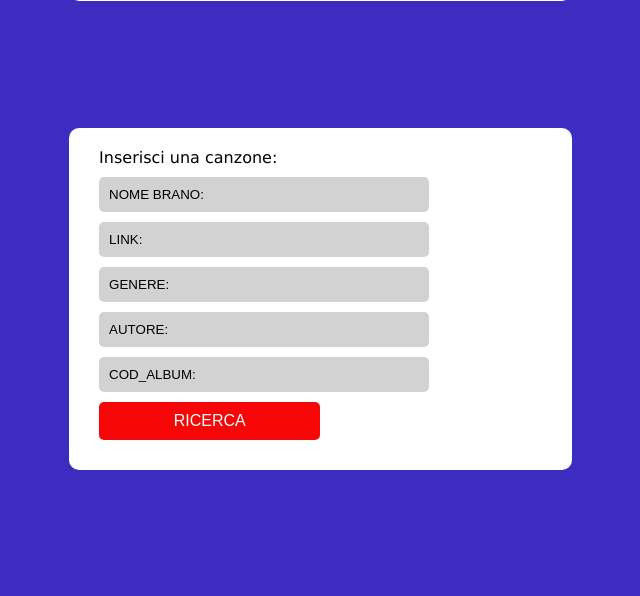
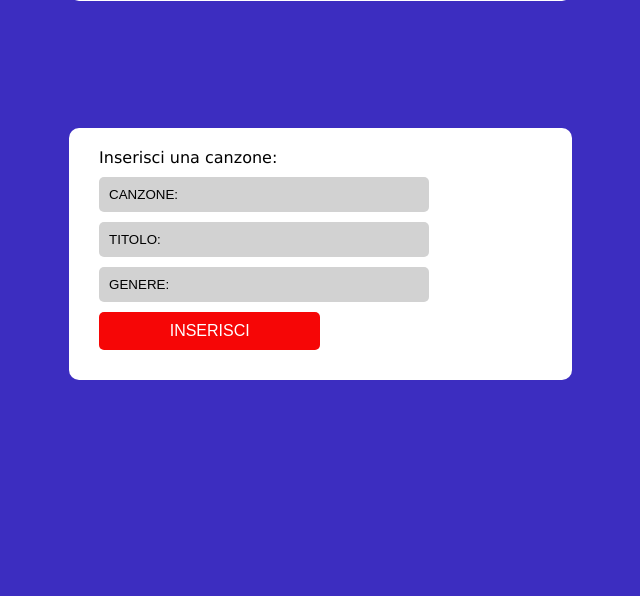
Before and after one commit to TheOfficialDragone/Progetto-Unipr-database, a PHP site: page /HTML/profilo_autore.html in a window 1280 px wide. Shown: the part 507-1103 px from the top of the page, without its empty margins (356-996 px from the left). After the commit the page ends 887 px from the top, so only its background shows below. Run offline with PHP 8.4, Linux system fonts and the light colour scheme.

Commit message:
less goo

```diff
--- a/FilePHP/Controller.php
+++ b/FilePHP/Controller.php
@@ -38,7 +38,7 @@
             getAccount();
             break;
         case "inserisci_canzone":
-            inserimentoCanzone($_REQUEST['audio'], $_REQUEST['genere'], $_REQUEST['titolo'], $_REQUEST['video']);
+            inserimentoCanzone($_REQUEST['canzone'], $_REQUEST['genere'], $_REQUEST['titolo']);
             break;
         case "inserisci_album":
             inserimentoAlbum($_REQUEST['titolo'], $_REQUEST['nbrani']);
--- a/FilePHP/Logout.php
+++ b/FilePHP/Logout.php
@@ -2,6 +2,6 @@
 	function logout()
 	{
 		session_destroy();
-		header('Location: ../HTML/index.html');
+		header("refresh:0.1; url=../HTML/index.html");
 	}
 ?>
--- a/HTML/profilo_autore.html
+++ b/HTML/profilo_autore.html
@@ -4,7 +4,7 @@
     <head>
 
         <meta charset="UTF-8">
-        <title>Unlimited music</title>
+        <title>Voice Hunter</title>
 
         <link rel="stylesheet" href="../CSS/General_theme.css">
 
@@ -48,14 +48,12 @@
         <div id="pagina">
          <!--inserisci la canzone-->
 
-            <form method="post" action="../FilePHP/Controller.php">
+            <form action="../FilePHP/Controller.php" method="post"  id="inserimentoCanzone">
              <label for="Inserisci_canzone">Inserisci una canzone:</label><br>
-             <input type="text" id="Nome_brano" name="brano" value="Nome brano:"><br>
-             <input type="text" id="link_canzone" name="link_canzone" value="link:"><br>
+             <input type="text" id="canzone" name="canzone" value="Canzone:"><br>
+             <input type="text" id="titolo" name="titolo" value="Titolo:"><br>
              <input type="text" id="Genere" name="Genere" value="Genere:"><br>
-             <input type="text" id="Autore" name="Autore" value="Autore:"><br>
-             <input type="text" id="Cod_album" name="Cod_album" value="cod_album:"><br>
-             <input type="submit" name="azione" value="ricerca" id="inserisci brano">
+             <input type="submit" name="azione" value="inserisci" id="inserisci brano">
             </form>
 
         </div>
```
Also changed, not shown: FilePHP/Inserimento.php (+4 -4 lines), FilePHP/Login.php (+6 -4 lines), FilePHP/Ricerca.php (+12 -11 lines).
